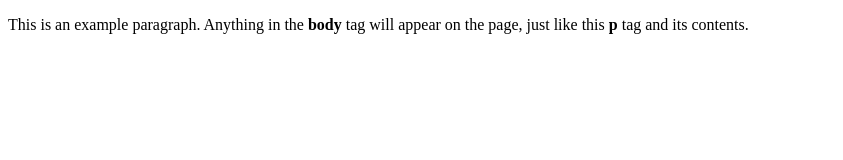
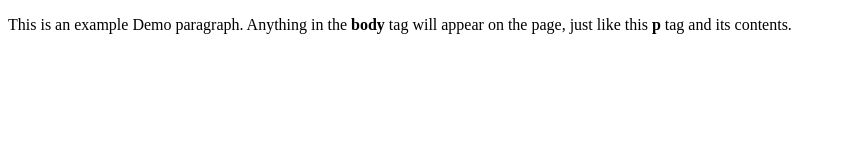
Before and after one commit to bharat129/git-demo, a plain HTML site: page index.html in a window 1280 px wide. Shown: the whole page, without its empty margins (0-843 px from the left). Drawn offline with Linux system fonts and the light colour scheme.

Commit message:
A few more changes

```diff
--- a/index.html
+++ b/index.html
@@ -4,6 +4,6 @@
     <title>This is the title of the webpage!</title>
   </head>
   <body>
-    <p>This is an example paragraph. Anything in the <strong>body</strong> tag will appear on the page, just like this <strong>p</strong> tag and its contents.</p>
+    <p>This is an example Demo paragraph. Anything in the <strong>body</strong> tag will appear on the page, just like this <strong>p</strong> tag and its contents.</p>
   </body>
 </html>
```
Also changed, not shown: 1 other file.
